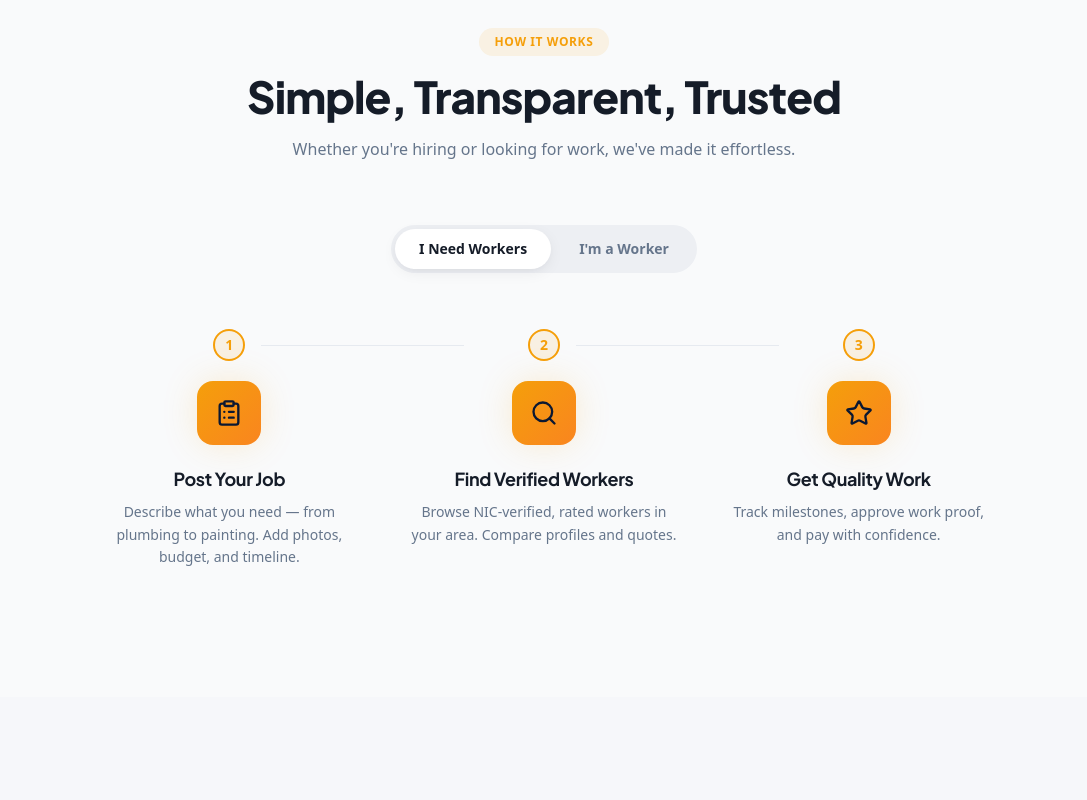
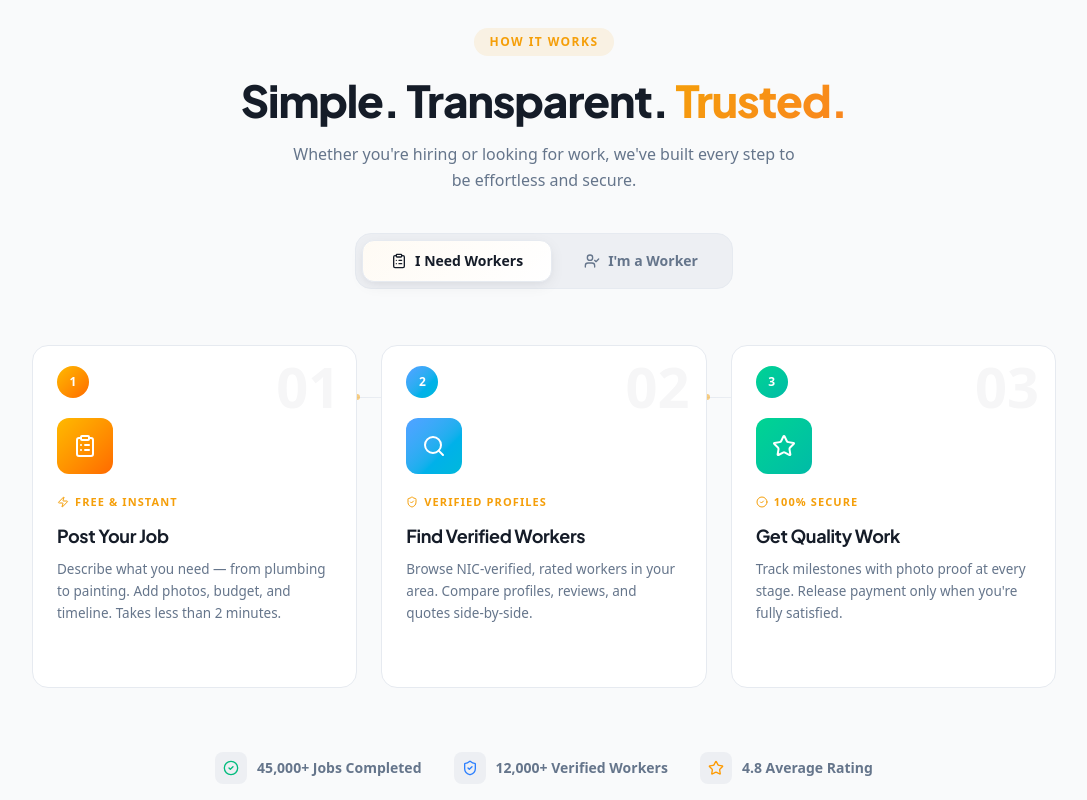
Before and after one commit to PradeepSamarasinghe/baas.lk, a Next.js app: page / in a window 1280 px wide. Shown: the part 900-1700 px from the top of the page, without its empty margins (96-1183 px from the left). Built offline with nearby package versions, Linux system fonts and the light colour scheme.

Commit message:
feat: add HowItWorks component with interactive customer/worker step toggles

```diff
--- a/src/components/landing/HowItWorks.tsx
+++ b/src/components/landing/HowItWorks.tsx
@@ -1,99 +1,325 @@
 "use client";
 
-import { Search, FileCheck, Star, ClipboardList, UserCheck, Briefcase } from "lucide-react";
+import {
+  ClipboardList,
+  Search,
+  ShieldCheck,
+  Star,
+  UserCheck,
+  Briefcase,
+  ArrowRight,
+  CheckCircle2,
+  Zap,
+  TrendingUp,
+} from "lucide-react";
 import { useEffect, useRef, useState } from "react";
 
+// ─── Data ──────────────────────────────────────────────────────────────────────
+
 const customerSteps = [
-  { icon: ClipboardList, title: "Post Your Job", desc: "Describe what you need — from plumbing to painting. Add photos, budget, and timeline." },
-  { icon: Search, title: "Find Verified Workers", desc: "Browse NIC-verified, rated workers in your area. Compare profiles and quotes." },
-  { icon: Star, title: "Get Quality Work", desc: "Track milestones, approve work proof, and pay with confidence." },
+  {
+    number: "01",
+    icon: ClipboardList,
+    title: "Post Your Job",
+    desc: "Describe what you need — from plumbing to painting. Add photos, budget, and timeline. Takes less than 2 minutes.",
+    accent: "from-amber-400 to-orange-500",
+    glow: "rgba(245,158,11,0.18)",
+    tag: "Free & Instant",
+    tagIcon: Zap,
+  },
+  {
+    number: "02",
+    icon: Search,
+    title: "Find Verified Workers",
+    desc: "Browse NIC-verified, rated workers in your area. Compare profiles, reviews, and quotes side-by-side.",
+    accent: "from-blue-400 to-cyan-500",
+    glow: "rgba(59,130,246,0.18)",
+    tag: "Verified Profiles",
+    tagIcon: ShieldCheck,
+  },
+  {
+    number: "03",
+    icon: Star,
+    title: "Get Quality Work",
+    desc: "Track milestones with photo proof at every stage. Release payment only when you're fully satisfied.",
+    accent: "from-emerald-400 to-teal-500",
+    glow: "rgba(52,211,153,0.18)",
+    tag: "100% Secure",
+    tagIcon: CheckCircle2,
+  },
 ];
 
 const workerSteps = [
-  { icon: UserCheck, title: "Get Verified", desc: "Upload your NIC, selfie, and trade certifications. Build trust instantly." },
-  { icon: Briefcase, title: "Receive Jobs", desc: "Get matched with jobs in your area. Send competitive quotes." },
-  { icon: Star, title: "Build Reputation", desc: "Complete work, earn 5-star reviews, and grow your business." },
+  {
+    number: "01",
+    icon: UserCheck,
+    title: "Get Verified",
+    desc: "Upload your NIC, take a live selfie, and submit your trade certifications. Build instant trust with customers.",
+    accent: "from-violet-400 to-purple-500",
+    glow: "rgba(167,139,250,0.18)",
+    tag: "24hr Approval",
+    tagIcon: Zap,
+  },
+  {
+    number: "02",
+    icon: Briefcase,
+    title: "Receive Jobs",
+    desc: "Get matched with jobs near you based on your trade and location. Send competitive quotes in seconds.",
+    accent: "from-amber-400 to-orange-500",
+    glow: "rgba(245,158,11,0.18)",
+    tag: "Smart Matching",
+    tagIcon: Search,
+  },
+  {
+    number: "03",
+    icon: TrendingUp,
+    title: "Build Reputation",
+    desc: "Earn 5-star reviews, climb search rankings, and grow your client base. Your verified badge does the talking.",
+    accent: "from-emerald-400 to-teal-500",
+    glow: "rgba(52,211,153,0.18)",
+    tag: "Grow Faster",
+    tagIcon: TrendingUp,
+  },
 ];
 
-const StepCard = ({ step, index, visible }: { step: typeof customerSteps[0]; index: number; visible: boolean }) => {
+// ─── Step Card ─────────────────────────────────────────────────────────────────
+
+const StepCard = ({
+  step,
+  index,
+  visible,
+  isLast,
+}: {
+  step: (typeof customerSteps)[0];
+  index: number;
+  visible: boolean;
+  isLast: boolean;
+}) => {
   const Icon = step.icon;
+  const TagIcon = step.tagIcon;
+
   return (
     <div
-      className={`relative flex flex-col items-center text-center transition-all duration-700 ${visible ? "opacity-100 translate-y-0" : "opacity-0 translate-y-8"
+      className={`relative flex flex-col transition-all duration-700 ease-out ${visible ? "opacity-100 translate-y-0" : "opacity-0 translate-y-10"
         }`}
-      style={{ transitionDelay: `${index * 150}ms` }}
+      style={{ transitionDelay: `${index * 180}ms` }}
     >
-      {/* Step number */}
-      <div className="w-8 h-8 rounded-full bg-secondary/10 border-2 border-secondary flex items-center justify-center text-secondary font-bold text-sm mb-5">
+      {/* ── Connector line (desktop) ── */}
+      {!isLast && (
+        <div className="hidden lg:block absolute top-[52px] left-[calc(50%+52px)] w-[calc(100%-104px)] z-0">
+          <div className="h-px bg-gradient-to-r from-border via-border to-transparent" />
+          <div
+            className="absolute top-1/2 left-1/2 -translate-x-1/2 -translate-y-1/2
+              w-1.5 h-1.5 rounded-full bg-secondary/50"
+          />
+        </div>
+      )}
+
+      {/* ── Card body ── */}
+      <div
+        className="group relative bg-card border border-border rounded-2xl p-6 pt-5
+          hover:border-secondary/30 hover:shadow-[0_12px_40px_-8px_rgba(0,0,0,0.12)]
+          transition-all duration-400 cursor-default overflow-hidden"
+      >
+        {/* Background glow on hover */}
+        <div
+          className="absolute inset-0 opacity-0 group-hover:opacity-100 transition-opacity duration-500 pointer-events-none rounded-2xl"
+          style={{
+            background: `radial-gradient(ellipse at top left, ${step.glow} 0%, transparent 60%)`,
+          }}
+        />
+
+        {/* Large step number — decorative */}
+        <div
+          className="absolute top-3 right-4 font-black text-[56px] leading-none
+            text-foreground/[0.04] group-hover:text-foreground/[0.07]
+            transition-colors duration-300 select-none pointer-events-none"
+        >
+          {step.number}
+        </div>
+
+        {/* Step number pill */}
+        <div
+          className={`inline-flex items-center justify-center w-8 h-8 rounded-full
+            bg-gradient-to-br ${step.accent} text-white text-xs font-black mb-5
+            shadow-[0_4px_12px_-2px_${step.glow}]`}
+        >
           {index + 1}
         </div>
 
         {/* Icon */}
-      <div className="w-16 h-16 rounded-2xl bg-gradient-accent flex items-center justify-center mb-5 shadow-glow">
-        <Icon className="w-7 h-7 text-accent-foreground" />
+        <div
+          className={`relative w-14 h-14 rounded-xl bg-gradient-to-br ${step.accent}
+            flex items-center justify-center mb-5 z-10
+            shadow-[0_0_24px_-4px_${step.glow}]
+            group-hover:scale-105 transition-transform duration-300`}
+        >
+          <Icon className="w-6 h-6 text-white" strokeWidth={2} />
         </div>
 
-      <h3 className="font-display font-bold text-lg text-foreground mb-2">{step.title}</h3>
-      <p className="text-muted-foreground text-sm leading-relaxed max-w-xs">{step.desc}</p>
+        {/* Tag */}
+        <div className="flex items-center gap-1.5 mb-3 z-10 relative">
+          <TagIcon className="w-3 h-3 text-secondary" />
+          <span className="text-[11px] font-bold text-secondary uppercase tracking-widest">
+            {step.tag}
+          </span>
+        </div>
 
-      {/* Connector line */}
-      {index < 2 && (
-        <div className="hidden md:block absolute top-4 left-[calc(50%+32px)] w-[calc(100%-64px)] h-px bg-border" />
-      )}
+        {/* Content */}
+        <h3 className="font-display font-bold text-[18px] text-foreground mb-2.5 z-10 relative">
+          {step.title}
+        </h3>
+        <p className="text-[13.5px] text-muted-foreground leading-relaxed z-10 relative">
+          {step.desc}
+        </p>
+
+        {/* Bottom CTA hint */}
+        <div
+          className="flex items-center gap-1.5 mt-5 text-[12px] font-semibold text-secondary/70
+            group-hover:text-secondary opacity-0 group-hover:opacity-100
+            translate-y-1 group-hover:translate-y-0 transition-all duration-300"
+        >
+          Learn more <ArrowRight className="w-3 h-3" />
+        </div>
+      </div>
     </div>
   );
 };
 
+// ─── Main Component ────────────────────────────────────────────────────────────
+
 const HowItWorks = () => {
   const [visible, setVisible] = useState(false);
   const [activeTab, setActiveTab] = useState<"customer" | "worker">("customer");
+  const [animating, setAnimating] = useState(false);
   const ref = useRef<HTMLDivElement>(null);
 
   useEffect(() => {
-    const obs = new IntersectionObserver(([e]) => e.isIntersecting && setVisible(true), { threshold: 0.2 });
+    const obs = new IntersectionObserver(
+      ([e]) => e.isIntersecting && setVisible(true),
+      { threshold: 0.15 }
+    );
     if (ref.current) obs.observe(ref.current);
     return () => obs.disconnect();
   }, []);
 
+  const switchTab = (tab: "customer" | "worker") => {
+    if (tab === activeTab) return;
+    setAnimating(true);
+    setTimeout(() => {
+      setActiveTab(tab);
+      setAnimating(false);
+    }, 200);
+  };
+
   const steps = activeTab === "customer" ? customerSteps : workerSteps;
 
   return (
-    <section id="how-it-works" className="section-padding bg-background" ref={ref}>
+    <section id="how-it-works" className="section-padding bg-background overflow-hidden" ref={ref}>
       <div className="container mx-auto px-4">
-        <div className="section-header">
-          <span className="inline-block px-4 py-1.5 rounded-full bg-secondary/10 text-secondary text-xs font-semibold uppercase tracking-wider mb-4">
+
+        {/* ── Header ── */}
+        <div
+          className={`text-center mb-14 transition-all duration-700 ${visible ? "opacity-100 translate-y-0" : "opacity-0 translate-y-6"
+            }`}
+        >
+          <span className="inline-block px-4 py-1.5 rounded-full bg-secondary/10 text-secondary
+            text-xs font-bold uppercase tracking-[0.12em] mb-5">
             How it Works
           </span>
-          <h2 className="font-display text-3xl md:text-4xl lg:text-[2.75rem] font-extrabold text-foreground mb-4">
-            Simple, Transparent, Trusted
+
+          <h2 className="font-display text-3xl md:text-4xl lg:text-[2.75rem] font-extrabold
+            text-foreground mb-4 tracking-tight">
+            Simple. Transparent.{" "}
+            <span className="text-gradient-accent">Trusted.</span>
           </h2>
-          <p className="text-muted-foreground max-w-lg mx-auto text-base">
-            Whether you're hiring or looking for work, we've made it effortless.
+
+          <p className="text-muted-foreground max-w-lg mx-auto text-base leading-relaxed mb-10">
+            Whether you&apos;re hiring or looking for work, we&apos;ve built every step
+            to be effortless and secure.
           </p>
-        </div>
 
-        <div className="flex justify-center mb-14">
-          <div className="inline-flex rounded-full bg-muted p-1 gap-1">
+          {/* ── Tab switcher ── */}
+          <div className="inline-flex items-center gap-1 p-1.5 rounded-2xl bg-muted border border-border">
             {(["customer", "worker"] as const).map((tab) => (
               <button
                 key={tab}
-                onClick={() => setActiveTab(tab)}
-                className={`px-6 py-2.5 rounded-full text-sm font-semibold transition-all duration-300 ${activeTab === tab
-                  ? "bg-card text-foreground shadow-[var(--shadow-md)]"
+                onClick={() => switchTab(tab)}
+                className={`relative px-7 py-2.5 rounded-xl text-sm font-semibold
+                  transition-all duration-300 ${activeTab === tab
+                    ? "bg-card text-foreground shadow-[var(--shadow-md)] border border-border"
                     : "text-muted-foreground hover:text-foreground"
                   }`}
               >
-                {tab === "customer" ? "I Need Workers" : "I'm a Worker"}
+                {activeTab === tab && (
+                  <span
+                    className="absolute inset-0 rounded-xl opacity-30 pointer-events-none"
+                    style={{
+                      background:
+                        tab === "customer"
+                          ? "linear-gradient(135deg, rgba(245,158,11,0.15), transparent)"
+                          : "linear-gradient(135deg, rgba(167,139,250,0.15), transparent)",
+                    }}
+                  />
+                )}
+                <span className="relative z-10 flex items-center gap-2">
+                  {tab === "customer" ? (
+                    <>
+                      <ClipboardList className="w-4 h-4" />
+                      I Need Workers
+                    </>
+                  ) : (
+                    <>
+                      <UserCheck className="w-4 h-4" />
+                      I&apos;m a Worker
+                    </>
+                  )}
+                </span>
               </button>
             ))}
           </div>
         </div>
 
-        <div className="grid md:grid-cols-3 gap-12 max-w-4xl mx-auto">
+        {/* ── Steps grid ── */}
+        <div
+          className={`grid md:grid-cols-3 gap-6 max-w-5xl mx-auto
+            transition-all duration-200 ${animating ? "opacity-0 scale-[0.99]" : "opacity-100 scale-100"
+            }`}
+        >
           {steps.map((step, i) => (
-            <StepCard key={`${activeTab}-${step.title}`} step={step} index={i} visible={visible} />
+            <StepCard
+              key={`${activeTab}-${step.number}`}
+              step={step}
+              index={i}
+              visible={visible}
+              isLast={i === steps.length - 1}
+            />
           ))}
         </div>
+
+        {/* ── Bottom trust strip ── */}
+        <div
+          className={`mt-16 flex flex-wrap items-center justify-center gap-8
+            transition-all duration-700 delay-500 ${visible ? "opacity-100 translate-y-0" : "opacity-0 translate-y-4"
+            }`}
+        >
+          {[
+            { label: "45,000+ Jobs Completed", icon: CheckCircle2, color: "text-emerald-500" },
+            { label: "12,000+ Verified Workers", icon: ShieldCheck, color: "text-blue-500" },
+            { label: "4.8 Average Rating", icon: Star, color: "text-amber-500" },
+          ].map((item) => {
+            const ItemIcon = item.icon;
+            return (
+              <div key={item.label} className="flex items-center gap-2.5">
+                <div className={`w-8 h-8 rounded-lg bg-muted flex items-center justify-center`}>
+                  <ItemIcon className={`w-4 h-4 ${item.color}`} />
+                </div>
+                <span className="text-sm font-semibold text-muted-foreground">{item.label}</span>
+              </div>
+            );
+          })}
+        </div>
+
       </div>
     </section>
   );
```
Lines whose indentation alone changed are shown as unchanged.
